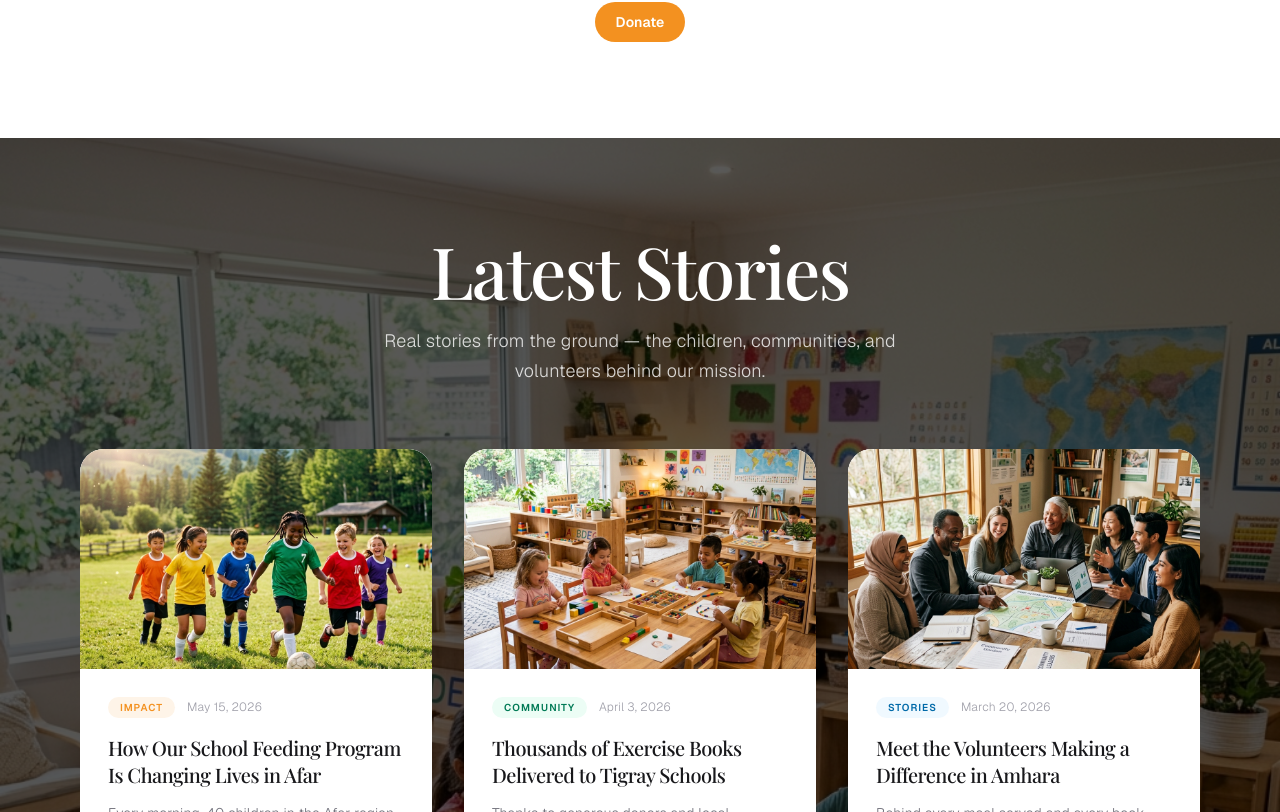
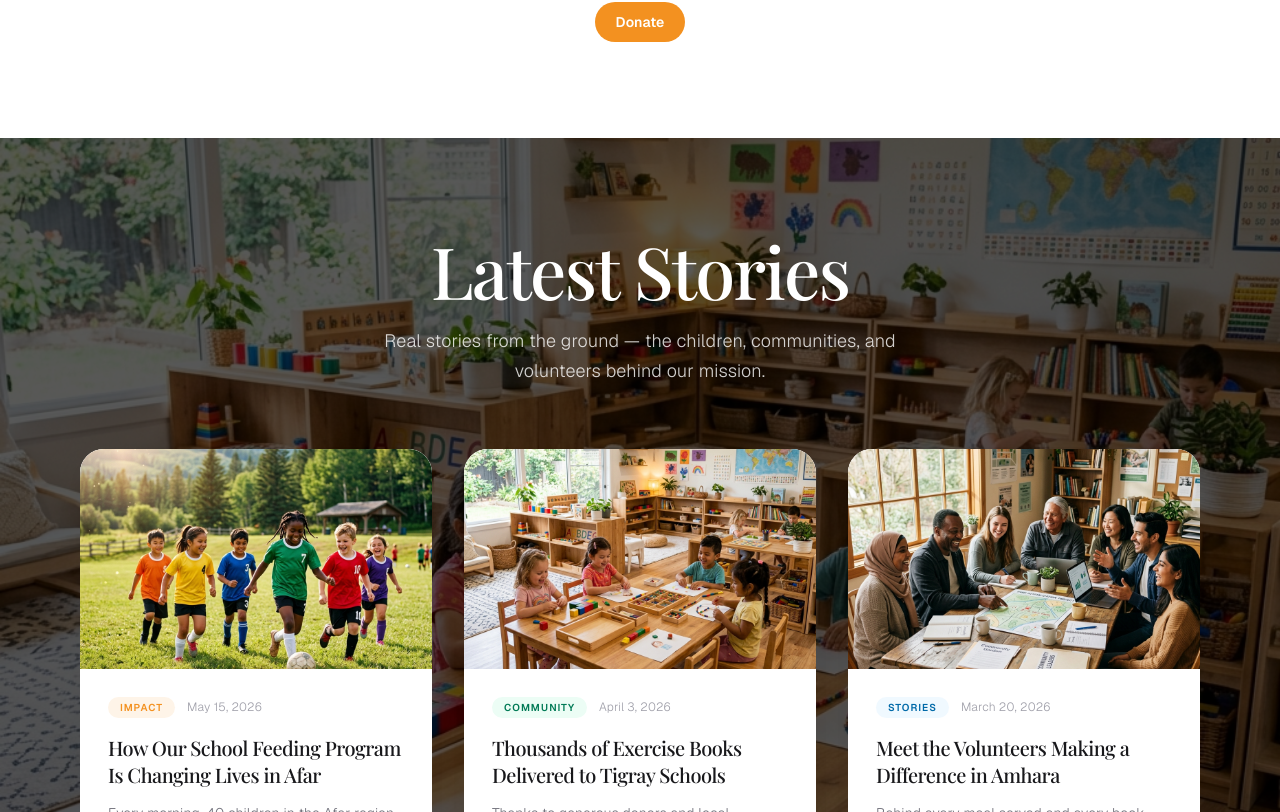
Before and after one commit to aelaf-git/BFFC_Website, a Next.js app in the folder apps/web/: page / in a window 1280 px wide. Shown: the part 6888-7700 px from the top of the page. Built offline with nearby package versions, Linux system fonts and the light colour scheme; no server answers; a web font is replaced by a local one.

Commit message:
style: update BlogSection layout to implement a sticky background for improved visual engagement and user experience, enhancing the overall presentation of content

```diff
--- a/apps/web/components/home/blog-section.tsx
+++ b/apps/web/components/home/blog-section.tsx
@@ -45,24 +45,37 @@ export function BlogSection() {
 
   return (
     <section
-      className="relative w-full bg-zinc-900 bg-scroll lg:bg-fixed"
+      className="relative w-full bg-zinc-900"
       aria-label="Latest stories and articles"
       id="latest-stories"
-      style={{
-        backgroundImage: "url('/mission-background.png')",
-        backgroundSize: "cover",
-        backgroundPosition: "center",
-      }}
     >
       <script
         type="application/ld+json"
         dangerouslySetInnerHTML={{ __html: JSON.stringify(jsonLd) }}
       />
 
-      {/* Dark overlay — only covers this section */}
-      <div className="absolute inset-0 bg-black/65" aria-hidden="true" />
+      {/*
+        Sticky background — works on ALL devices including iOS Safari.
+        The div sticks to the top of the viewport as content scrolls over it.
+        Negative margin-bottom pulls the content up to overlap the sticky layer.
+      */}
+      <div
+        className="sticky top-0 h-screen -mb-[100vh] overflow-hidden"
+        aria-hidden="true"
+      >
+        <div
+          className="absolute inset-0"
+          style={{
+            backgroundImage: "url('/mission-background.png')",
+            backgroundSize: "cover",
+            backgroundPosition: "center",
+          }}
+        />
+        {/* Dark overlay */}
+        <div className="absolute inset-0 bg-black/65" />
+      </div>
 
-      {/* All content sits above the overlay */}
+      {/* All content sits above the sticky background via z-index */}
       <div className="relative z-10">
 
         {/* ── Heading ── */}
```
